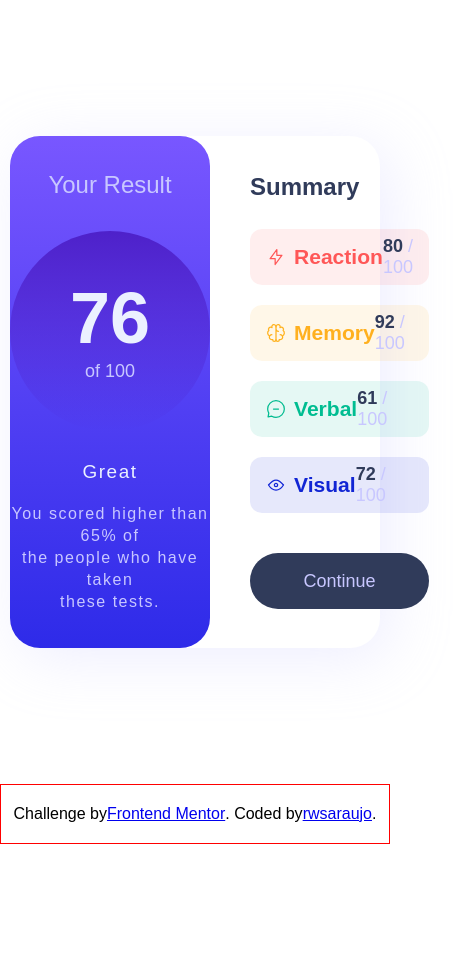
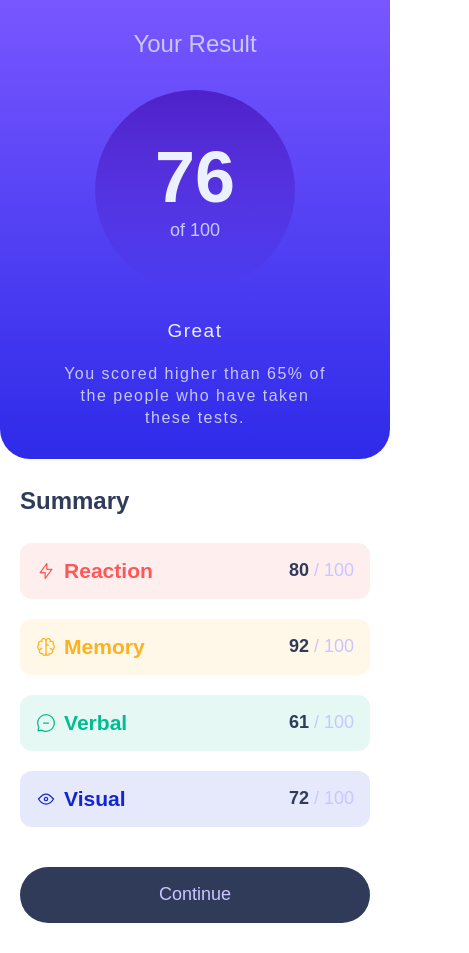
Before and after one commit to rwsaraujo/results-summary-component, a website: page index.html in a window 390 px wide. Shown: the whole page, 469 px wide, since content can reach past the window. Before the commit the page ends 844 px from the top, so only its background shows below. Drawn offline with Linux system fonts and the light colour scheme.

Commit message:
create responsive main

```diff
--- a/index.html
+++ b/index.html
@@ -73,10 +73,10 @@
   </main>
 
 
-  <footer class="footer container flex-center">
+  <!-- <footer class="footer container">
     Challenge by <a href="https://www.frontendmentor.io?ref=challenge" target="_blank"> Frontend Mentor</a>.
     Coded by <a href="https://github.com/rwsaraujo" target="_blank">rwsaraujo</a>.
-  </footer>
+  </footer> -->
 </body>
 
 </html>
--- /dev/null
+++ b/src/style/_responsive.css
@@ -0,0 +1,26 @@
+@media screen and (max-width: 600px) {
+  .main {
+    padding: 0;
+    align-items: flex-start;
+  }
+
+  .card {
+    flex-direction: column;
+    box-shadow: none;
+  }
+
+  .card-left,
+  .card-right,
+  .points-card {
+    max-width: 100%;
+  }
+
+  .card-left {
+    border-radius: 0 0 30px 30px;
+    padding: 30px 0;
+  }
+
+  .card-right {
+    padding: 30px 20px;
+  }
+}
--- a/src/style/style.scss
+++ b/src/style/style.scss
@@ -3,3 +3,4 @@
 @forward "global";
 @forward "main-home";
 @forward "footer";
+@forward "responsive";
```
Also changed, not shown: build/style/style.css, 1 other file.
